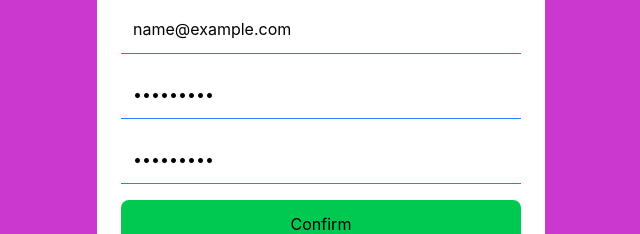
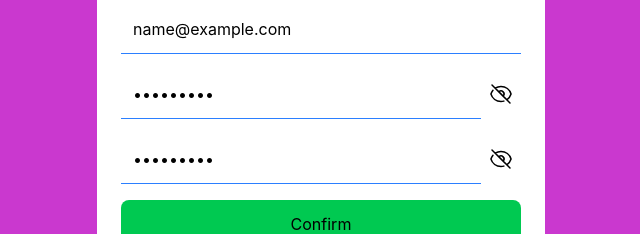
Before and after one commit to Jayesh-K39/class_quiz_pro, a React (Vite) app in the folder client/: page /register in a window 1280 px wide. Both pictures are taken after typing "name@example.com", "Sample123", "Sample123" into the empty fields and a click on the button "Confirm". Shown: the part 294-528 px from the top of the page, without its empty margins (319-959 px from the left). Built offline with nearby package versions, Linux system fonts and the light colour scheme; no server answers.

Commit message:
Added the view password functionality in register, login and room joining pages

```diff
--- a/client/src/Join.jsx
+++ b/client/src/Join.jsx
@@ -2,6 +2,8 @@ import {useState, useEffect} from 'react'
 import {useNavigate} from 'react-router-dom'
 import {socket} from './socket.js'
 import {toast} from 'react-hot-toast'
+import EyeIcon from './icons/Eye'
+import EyeSlash from './icons/EyeSlash'
 
 function Join(){
 	const navigate = useNavigate()
@@ -17,10 +19,11 @@ function Join(){
 
 	const bodyStyle = `min-h-screen bg-[#ca38cf] flex flex-col items-center justify-center gap-4`
 	const holderStyle = `bg-white flex flex-col gap-4 rounded-xl p-6 w-[90vw] max-w-md`
-	const inputStyle = `w-full outline-none p-3 h-1/5`
+	const inputStyle = ` outline-none p-3 h-1/5 flex-1`
 	const btnStyle = `w-full bg-green-500 hover:bg-green-600 rounded-lg p-3 cursor-pointer`
 	const [name,setName] = useState('')
 	const [roomCode, setCode] = useState('')
+	const [show, setShow] = useState(false)
 
 	function joinRoom(e){
 		e.preventDefault()
@@ -53,7 +56,7 @@ function Join(){
 				<input name='email'
 				type='text'
 				value={name}
-				autoComplete='on'
+				autoComplete='email'
 				required
 				onChange={e=>setName(e.target.value)}
 				placeholder='Enter your name here: '
@@ -61,14 +64,21 @@ function Join(){
 				/>
 
 
+				<div className='flex items-center'>
 					<input name='roomcode'
 					value={roomCode}
-				type='password'
+					type={show ? 'text': 'password'}
+					autoComplete='current-password'
 					required
 					onChange={e=>setCode(e.target.value)}
 					placeholder='Enter a valid room code: '
 					className={inputStyle}
 					/>
+
+					<button type='button' className='p-2 cursor-pointer' onClick={()=>setShow(s => !s)}>
+						{roomCode ? show ? <EyeSlash/> : <EyeIcon/> : null}
+					</button>
+				</div>
 
 				<button type='submit' className={btnStyle}>Join</button>
 		</form>
--- a/client/src/Login.jsx
+++ b/client/src/Login.jsx
@@ -1,6 +1,8 @@
 import {useState, useEffect} from 'react'
 import {useNavigate} from 'react-router-dom'
 import {toast} from 'react-hot-toast'
+import EyeIcon from './icons/Eye'
+import EyeSlash from './icons/EyeSlash'
 
 function Login(){
 	const navigate = useNavigate()
@@ -12,11 +14,12 @@ function Login(){
 	const holderStyle = `bg-white flex flex-col gap-4 rounded-xl p-6
 	w-[90vw] max-w-md`
 
-	const inputStyle = `w-full outline-none p-3 h-1/5`
+	const inputStyle = `outline-none p-3 h-1/5 flex-1`
 
 	const btnStyle = `w-full bg-green-500 hover:bg-green-600 rounded-lg p-3 cursor-pointer`
 	const [email,setEmail] = useState('')
 	const [password, setPassword] = useState('')
+	const [show, setShow] = useState(false)
 
 	async function login(e){
 		e.preventDefault()
@@ -46,7 +49,7 @@ function Login(){
 				<input name='email'
 				value={email}
 				type='email'
-				autoComplete='on'
+				autoComplete='email'
 				required
 				onChange={e=>setEmail(e.target.value)}
 				placeholder='Enter your e-mail ID here: '
@@ -54,14 +57,22 @@ function Login(){
 				/>
 
 
+				<div className='flex items-center'>
 					<input name='password'
 					value={password}
-				type='password'
+					type={show ? 'text' : 'password'}
+					autoComplete='current-password'
 					required
 					onChange={e=>setPassword(e.target.value)}
 					placeholder='Enter the password for this app: '
 					className={inputStyle}
 					/>
+
+					<button type='button' className='cursor-pointer p-2' onClick={()=>setShow(s => !s)}>
+						{password ? show ? <EyeIcon/> : <EyeSlash/> : null}
+					</button>
+
+				</div>
 
 				<button type='submit' className={btnStyle}>Enter</button>
 			</form>
--- a/client/src/Register.jsx
+++ b/client/src/Register.jsx
@@ -1,20 +1,25 @@
 import {useState, useEffect} from 'react'
 import {useNavigate} from 'react-router-dom'
 import {toast} from 'react-hot-toast'
+import EyeIcon from './icons/Eye'
+import EyeSlash from './icons/EyeSlash'
 
 function Register(){
 	const navigate = useNavigate()
 	useEffect(()=>{
 		document.title = 'Class Quiz Pro | Register'
 	}, [])
+
+	const [showpass, setShowPass] = useState(false)
+	const [showConfirm, setShowConfirm] = useState(false)
 	const [password, setPassword] = useState('')
 	const [confirmPassword, setConfirm] = useState('')
 	const [email, setEmail] = useState('')
 	const bodyStyle = `min-h-screen flex justify-center items-center
 	bg-[#ca38cf]`
-	const inputStyle = `p-3 outline-none w-full border-b border-b-blue-500`
+	const inputStyle = `p-3 outline-none border-b border-b-blue-500 flex-1`
 	const card = `bg-white flex flex-col gap-4 w-[90vw] max-w-md rounded-xl p-6`
-
+	const divStyle = `flex items-center`
 	const btnStyle = `w-full bg-green-500 p-3 rounded-lg cursor-pointer`
 
 	async function handler(e){
@@ -38,26 +43,44 @@ function Register(){
 				<div className='text-center font-bold'>Create Account</div>
 				<input type='email'
 				id='email'
-				autoComplete='ON'
+				autoComplete='email'
 				required
 				value={email}
 				onChange={e=>setEmail(e.target.value)}
 				className={inputStyle}
 				placeholder='Enter your E-mail address here'/>
 
-				<input type='password'
+				<div className={divStyle}>
+					<input
+					type={showpass ? 'text' : 'password'}
 					id='password'
 					required
+					autoComplete='new-password'
 					onChange={e=>setPassword(e.target.value)}
 					className={inputStyle}
-				placeholder='Set a strong password for your account'/>
+					placeholder='Set a strong password for your account'
+					/>
 
-				<input type='password'
+					<button type='button' className='p-2 cursor-pointer' onClick={()=>setShowPass(s => !s)}>
+						{password ? showpass ? <EyeIcon/>: <EyeSlash/> : null}
+					</button>
+				</div>
+
+				<div className={divStyle}>
+					<input
+					type={showConfirm ?'text' : 'password'}
 					id='recheck'
+					autoComplete='new-password'
 					required
 					onChange={e=>setConfirm(e.target.value)}
 					className={inputStyle}
-				placeholder='Confirm your password'/>
+					placeholder='Confirm your password'
+					/>
+
+					<button type='button' className='p-2 cursor-pointer' onClick={()=>setShowConfirm(s => !s)}>
+						{confirmPassword ? showConfirm ? <EyeIcon/>: <EyeSlash/> : null}
+					</button>
+				</div>
 
 				<button type='submit' className={btnStyle}>Confirm</button>
 			</form>
--- /dev/null
+++ b/client/src/icons/Eye.jsx
@@ -0,0 +1,10 @@
+function EyeIcon(){
+	return(
+		<svg xmlns="http://www.w3.org/2000/svg" fill="none" viewBox="0 0 24 24" strokeWidth={1.5} stroke="currentColor" className="size-6">
+			  <path strokeLinecap="round" strokeLinejoin="round" d="M2.036 12.322a1.012 1.012 0 0 1 0-.639C3.423 7.51 7.36 4.5 12 4.5c4.638 0 8.573 3.007 9.963 7.178.07.207.07.431 0 .639C20.577 16.49 16.64 19.5 12 19.5c-4.638 0-8.573-3.007-9.963-7.178Z" />
+			  <path strokeLinecap="round" strokeLinejoin="round" d="M15 12a3 3 0 1 1-6 0 3 3 0 0 1 6 0Z" />
+		</svg>
+
+	)
+}
+export default EyeIcon
--- /dev/null
+++ b/client/src/icons/EyeSlash.jsx
@@ -0,0 +1,8 @@
+export default function EyeSlash(){
+	return(
+		<svg xmlns="http://www.w3.org/2000/svg" fill="none" viewBox="0 0 24 24" strokeWidth={1.5} stroke="currentColor" className="size-6">
+		  <path strokeLinecap="round" strokeLinejoin="round" d="M3.98 8.223A10.477 10.477 0 0 0 1.934 12C3.226 16.338 7.244 19.5 12 19.5c.993 0 1.953-.138 2.863-.395M6.228 6.228A10.451 10.451 0 0 1 12 4.5c4.756 0 8.773 3.162 10.065 7.498a10.522 10.522 0 0 1-4.293 5.774M6.228 6.228 3 3m3.228 3.228 3.65 3.65m7.894 7.894L21 21m-3.228-3.228-3.65-3.65m0 0a3 3 0 1 0-4.243-4.243m4.242 4.242L9.88 9.88" />
+		</svg>
+
+	)
+}
```
Lines whose indentation alone changed are shown as unchanged.
